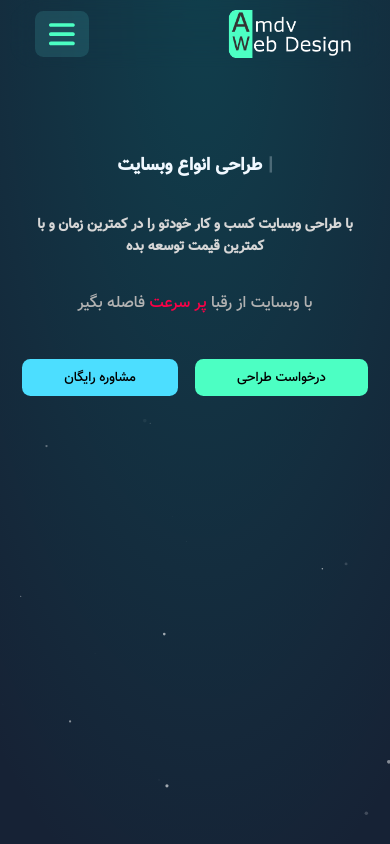
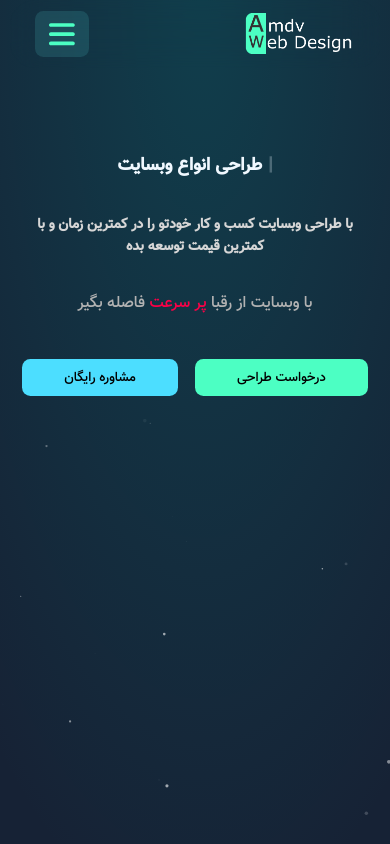
Before and after one commit to Amdv-web/Amdv-web.github.io, a plain HTML site: page index.html in a window 390 px wide. Shown: the top 844 px of the page. Drawn offline with nearby package versions, Linux system fonts and the light colour scheme.

Commit message:
Update media.css

```diff
--- a/media.css
+++ b/media.css
@@ -7,7 +7,7 @@
         padding: 1vh 3vh;
     }
     header .logo{
-        width: 15vh;
+        width: 13vh;
         height: fit-content;
         display: flex;
         align-items: center;
```
